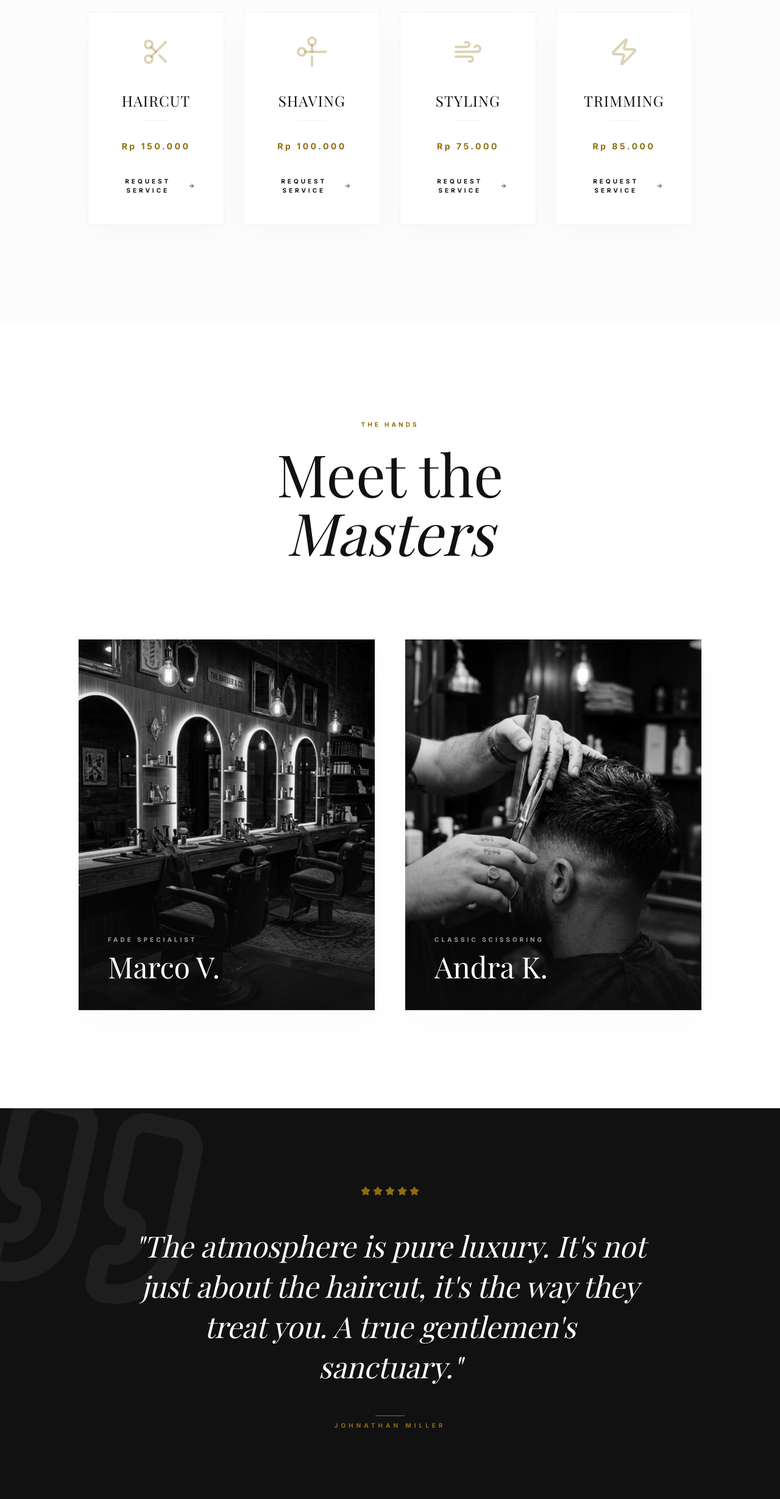
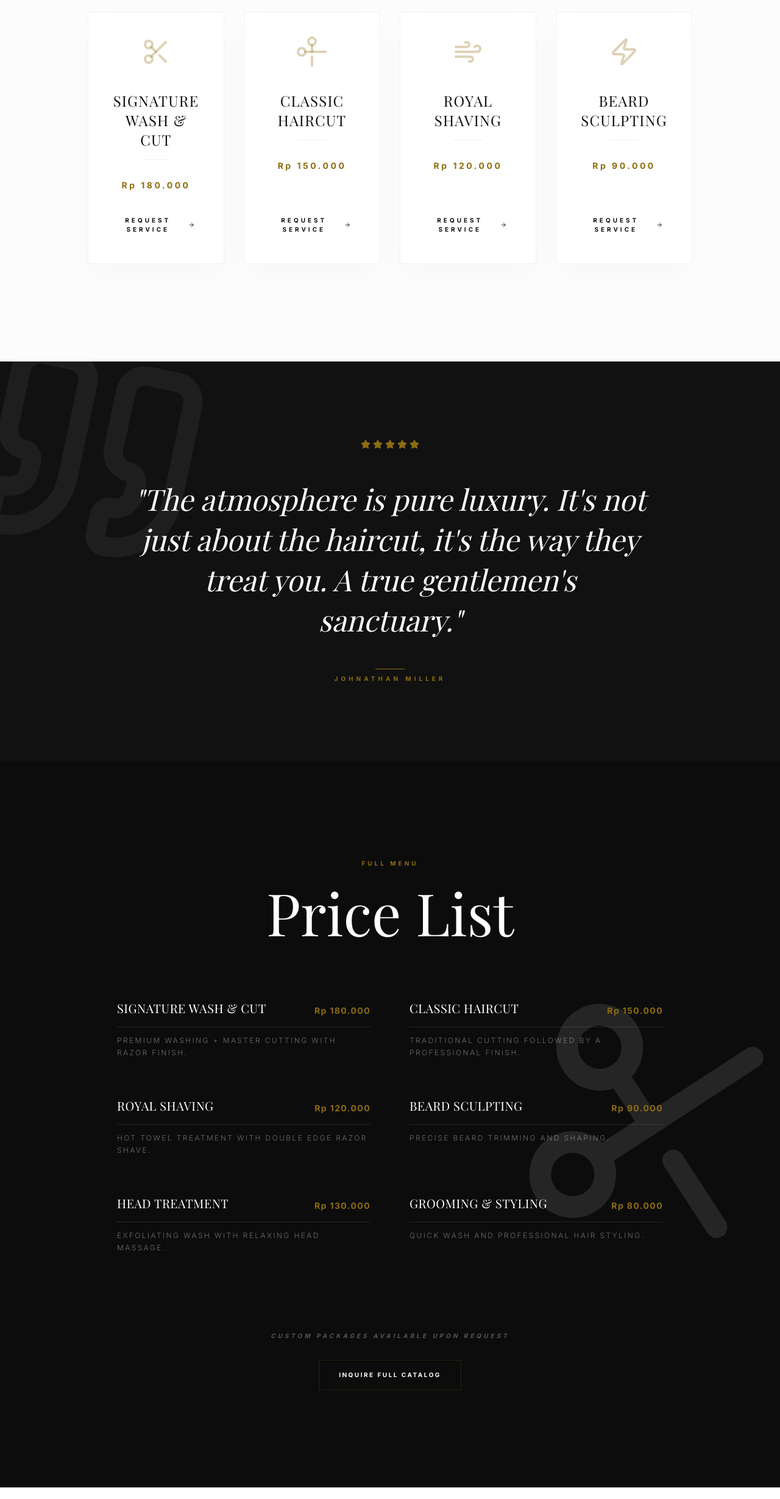
Before and after one commit to Alfinnnn21/REVBARBER, a Next.js app: page / in a window 1280 px wide. Shown: the part 2227-4686 px from the top of the page at 61% size. Built offline with nearby package versions, Linux system fonts and the light colour scheme; a web font is replaced by a local one.

Commit message:
design: add premium price list section and synchronize with booking

```diff
--- a/src/app/page.tsx
+++ b/src/app/page.tsx
@@ -13,10 +13,12 @@
   });
 
   const services = [
-    { title: "HAIRCUT", icon: <Scissors className="w-8 h-8" />, desc: "", price: "Rp 150.000", id: "haircut" },
-    { title: "SHAVING", icon: <Scissors className="w-8 h-8 rotate-45" />, desc: "", price: "Rp 100.000", id: "shaving" },
-    { title: "STYLING", icon: <Wind className="w-8 h-8" />, desc: "", price: "Rp 75.000", id: "styling" },
-    { title: "TRIMMING", icon: <Zap className="w-8 h-8" />, desc: "", price: "Rp 85.000", id: "trimming" },
+    { title: "SIGNATURE WASH & CUT", icon: <Scissors className="w-8 h-8" />, desc: "Premium washing + master cutting with razor finish.", price: "Rp 180.000", id: "sig_cut" },
+    { title: "CLASSIC HAIRCUT", icon: <Scissors className="w-8 h-8 rotate-45" />, desc: "Traditional cutting followed by a professional finish.", price: "Rp 150.000", id: "classic_cut" },
+    { title: "ROYAL SHAVING", icon: <Wind className="w-8 h-8" />, desc: "Hot towel treatment with double edge razor shave.", price: "Rp 120.000", id: "royal_shave" },
+    { title: "BEARD SCULPTING", icon: <Zap className="w-8 h-8" />, desc: "Precise beard trimming and shaping.", price: "Rp 90.000", id: "beard_sculpt" },
+    { title: "HEAD TREATMENT", icon: <Scissors className="w-8 h-8" />, desc: "Exfoliating wash with relaxing head massage.", price: "Rp 130.000", id: "head_treat" },
+    { title: "GROOMING & STYLING", icon: <Wind className="w-8 h-8" />, desc: "Quick wash and professional hair styling.", price: "Rp 80.000", id: "styling" },
   ];
 
   const barbers = [
@@ -178,7 +180,7 @@
           </div>
 
           <div className="grid grid-cols-1 sm:grid-cols-2 lg:grid-cols-4 gap-6 md:gap-8">
-            {services.map((s, i) => (
+            {services.slice(0, 4).map((s, i) => (
               <motion.div
                 key={i}
                 whileHover={{ y: -10 }}
@@ -198,6 +200,68 @@
                 </button>
               </motion.div>
             ))}
+          </div>
+        </div>
+      </section>
+
+      {/* Testimonial */}
+      <section className="py-24 md:py-32 bg-foreground text-white flex items-center justify-center overflow-hidden relative">
+        <Quote className="absolute -top-10 -left-10 w-48 h-48 md:w-96 md:h-96 opacity-5 rotate-12" />
+        <div className="max-w-4xl px-6 text-center space-y-8 md:space-y-12 relative z-10">
+          <div className="flex justify-center gap-1">
+            {[...Array(5)].map((_, i) => <Star key={i} className="w-3 h-3 md:w-4 md:h-4 fill-gold text-gold" />)}
+          </div>
+          <h2 className="text-2xl md:text-5xl font-serif leading-snug italic font-light">
+            "The atmosphere is pure luxury. It's not just about the haircut,
+            it's the way they treat you. A true gentlemen's sanctuary."
+          </h2>
+          <div className="space-y-2">
+            <div className="w-8 md:w-12 h-[1px] bg-gold mx-auto" />
+            <p className="text-[9px] md:text-[10px] uppercase tracking-[0.5em] font-bold text-gold">Johnathan Miller</p>
+          </div>
+        </div>
+      </section>
+
+      {/* Expanded Price List Section: Editorial Style */}
+      <section className="bg-luxury py-24 md:py-40 text-white overflow-hidden relative">
+        <div className="absolute top-0 right-0 w-1/3 h-full opacity-10 pointer-events-none">
+          <Scissors className="w-full h-full rotate-12 -mr-32" />
+        </div>
+
+        <div className="container-custom relative z-10">
+          <div className="max-w-4xl mx-auto">
+            <div className="text-center mb-16 md:mb-24">
+              <h3 className="text-prestige text-gold mb-6">Full Menu</h3>
+              <h2 className="text-5xl md:text-8xl font-serif">Price List</h2>
+            </div>
+
+            <div className="grid grid-cols-1 md:grid-cols-2 gap-x-16 gap-y-10 md:gap-y-16">
+              {services.map((s, i) => (
+                <button
+                  key={i}
+                  onClick={() => handleBooking(s.id)}
+                  className="group flex flex-col items-start gap-3 w-full text-left"
+                >
+                  <div className="flex justify-between items-end w-full border-b border-white/10 pb-4 group-hover:border-gold/50 transition-colors duration-500">
+                    <h4 className="text-lg md:text-xl font-serif tracking-wide group-hover:text-gold transition-colors">{s.title}</h4>
+                    <span className="text-gold font-bold text-sm tracking-widest">{s.price}</span>
+                  </div>
+                  <p className="text-[10px] md:text-xs uppercase tracking-[0.2em] text-white/40 leading-relaxed font-light">
+                    {s.desc}
+                  </p>
+                </button>
+              ))}
+            </div>
+
+            <div className="mt-20 md:mt-32 text-center">
+              <p className="text-prestige text-white/30 mb-8 italic">Custom packages available upon request</p>
+              <button
+                onClick={() => handleBooking()}
+                className="btn-luxury border-white/10 text-white hover:border-gold"
+              >
+                Inquire Full Catalog
+              </button>
+            </div>
           </div>
         </div>
       </section>
@@ -222,24 +286,6 @@
               </div>
             </div>
           ))}
-        </div>
-      </section>
-
-      {/* Testimonial */}
-      <section className="py-24 md:py-32 bg-foreground text-white flex items-center justify-center overflow-hidden relative">
-        <Quote className="absolute -top-10 -left-10 w-48 h-48 md:w-96 md:h-96 opacity-5 rotate-12" />
-        <div className="max-w-4xl px-6 text-center space-y-8 md:space-y-12 relative z-10">
-          <div className="flex justify-center gap-1">
-            {[...Array(5)].map((_, i) => <Star key={i} className="w-3 h-3 md:w-4 md:h-4 fill-gold text-gold" />)}
-          </div>
-          <h2 className="text-2xl md:text-5xl font-serif leading-snug italic font-light">
-            "The atmosphere is pure luxury. It's not just about the haircut,
-            it's the way they treat you. A true gentlemen's sanctuary."
-          </h2>
-          <div className="space-y-2">
-            <div className="w-8 md:w-12 h-[1px] bg-gold mx-auto" />
-            <p className="text-[9px] md:text-[10px] uppercase tracking-[0.5em] font-bold text-gold">Johnathan Miller</p>
-          </div>
         </div>
       </section>
 
```
